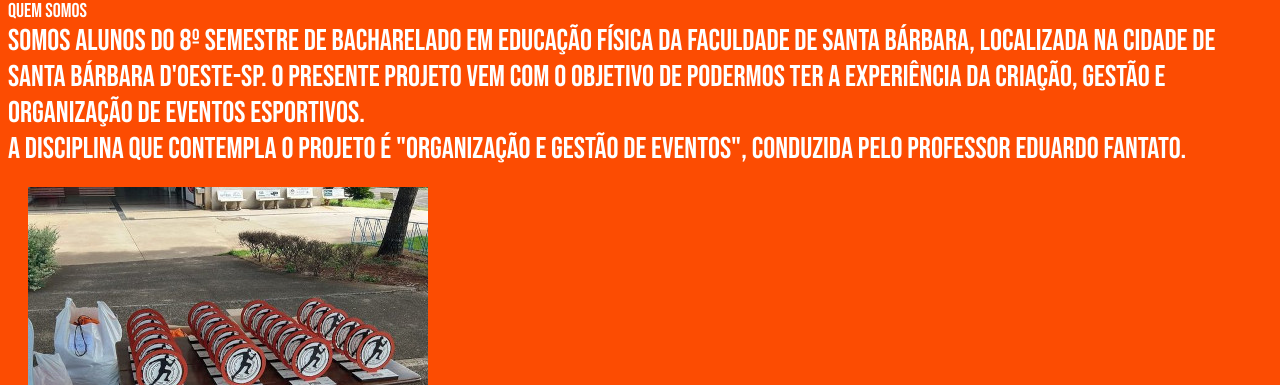
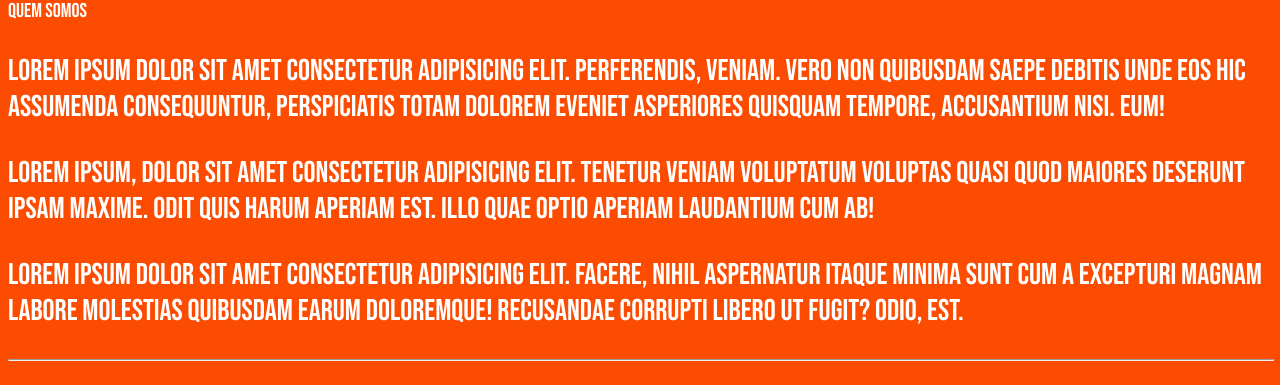
Before and after one commit to ovitorgomes/pandemic-run, a plain HTML site: page _html/quem-somos.html in a window 1280 px wide. Shown: the part 100-485 px from the top of the page. Drawn offline with Linux system fonts and the light colour scheme.

Commit message:
text-form

```diff
--- a/_html/quem-somos.html
+++ b/_html/quem-somos.html
@@ -16,16 +16,11 @@
 <body>
     <main>QUEM SOMOS</main>
 
-    <section>
-        <article>Somos alunos do 8º Semestre de Bacharelado em Educação Física da Faculdade de Santa Bárbara, localizada na cidade de Santa Bárbara d'Oeste-SP. O presente projeto vem com o objetivo de podermos ter a experiência da criação, gestão e organização de eventos esportivos.</article>
-        <article>A disciplina que contempla o projeto é "Organização e Gestão de Eventos", conduzida pelo Professor Eduardo Fantato.</article>
-    </section>
+         <p>Lorem ipsum dolor sit amet consectetur adipisicing elit. Perferendis, veniam. Vero non quibusdam saepe debitis unde eos hic assumenda consequuntur, perspiciatis totam dolorem eveniet asperiores quisquam tempore, accusantium nisi. Eum!</p>
 
-    <aside>
-        <picture>
-            <img src="_imagens/trofeu.jpg" alt="">
-        </picture>
-    </aside>
+         <p>Lorem ipsum, dolor sit amet consectetur adipisicing elit. Tenetur veniam voluptatum voluptas quasi quod maiores deserunt ipsam maxime. Odit quis harum aperiam est. Illo quae optio aperiam laudantium cum ab!</p>
+
+        <p>Lorem ipsum dolor sit amet consectetur adipisicing elit. Facere, nihil aspernatur itaque minima sunt cum a excepturi magnam labore molestias quibusdam earum doloremque! Recusandae corrupti libero ut fugit? Odio, est.</p>
 
 
   <hr>  <footer><ul type="none" class="menu"><li><a href="index.html">HOME</a></li> <li><a href="inscrição.html">INSCRIÇÃO</a></li> <li><a href="quem-somos.html">QUEM SOMOS</a></li> <li><a href="fotos.html">FOTOS</a></li> <li><a href="classificacao.html">CLASSIFICAÇÃO</a></li></ul> </footer>
```
